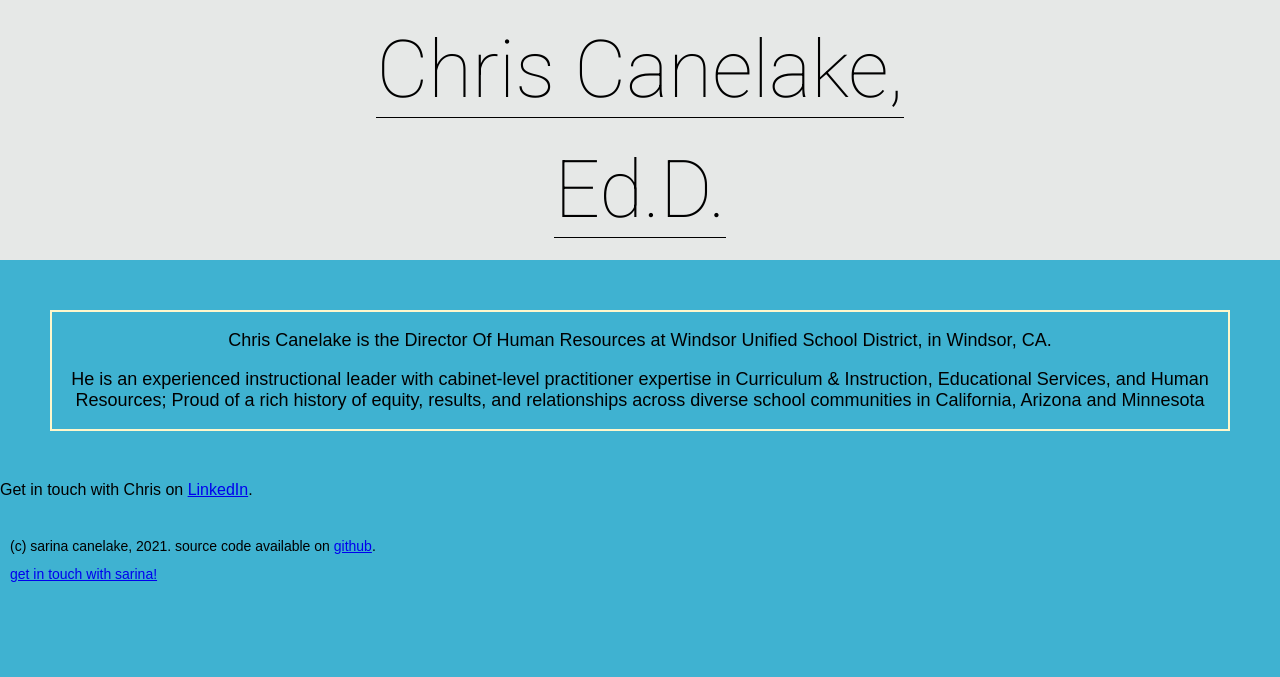
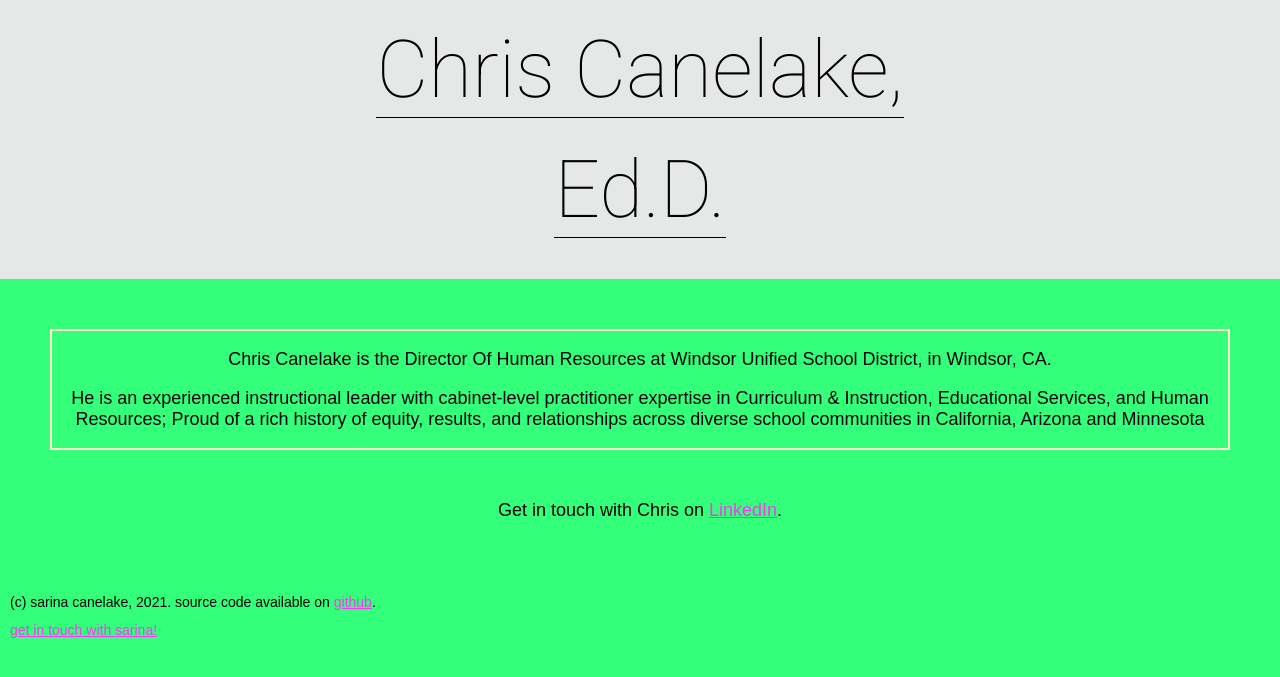
Before and after one commit to sarina/chris.canelake.com, a Jekyll site: the page built from index.html, in a window 1280 px wide. Shown: the top 677 px of the page. Built offline with Jekyll 4.4.1, drawn with Linux system fonts in a browser that asks for light colours.

Commit message:
Update styling

```diff
--- a/_includes/header.html
+++ b/_includes/header.html
@@ -29,7 +29,7 @@
 
 <div class="header-wrapper">
   <header class="header-site">
-    <h1 class="clearfix"><span class="header-title">{{ site.title }}</span></h1>
-    <h2 class="clearfix"><span class="header-about">{{ site.aboutme }}</span></h2>
+    <h2 class="clearfix"><span class="header-title">{{ site.title }}</span></h2>
+    <h3 class="clearfix"><span class="header-about">{{ site.aboutme }}</span></h3>
   </header>
 </div>
--- a/css/main.css
+++ b/css/main.css
@@ -13,9 +13,13 @@ pp, ol, ul, li, dt, dd, blockquote {
 
 html, body {
   height: 100%;
-  background: #3fb2d1;
+  background: #33FF7A;
   max-width: 100%;
   margin: auto;
+}
+
+a {
+    color: #FF33FC;
 }
 
 /* header */
@@ -63,6 +67,12 @@ h1.clearfix, h2.clearfix {
   margin: 50px;
 }
 
+.content-body {
+  text-align: center;
+  font-size: 1.125em;
+  margin: 50px;
+}
+
 /* Footer */
 .footer-wrapper {
   max-width: 100%;
--- a/index.html
+++ b/index.html
@@ -8,6 +8,6 @@ title: Home
     <p>He is an experienced instructional leader with cabinet-level practitioner expertise in Curriculum & Instruction, Educational Services, and Human Resources; Proud of a rich history of equity, results, and relationships across diverse school communities in California, Arizona and Minnesota</p>
   </div>
 
-  <div>
+  <div class="content-body">
     <p>Get in touch with Chris on <a href="https://www.linkedin.com/in/chris-canelake-ed-d-1b74aa5/">LinkedIn</a>.</p>
   </div>
```
